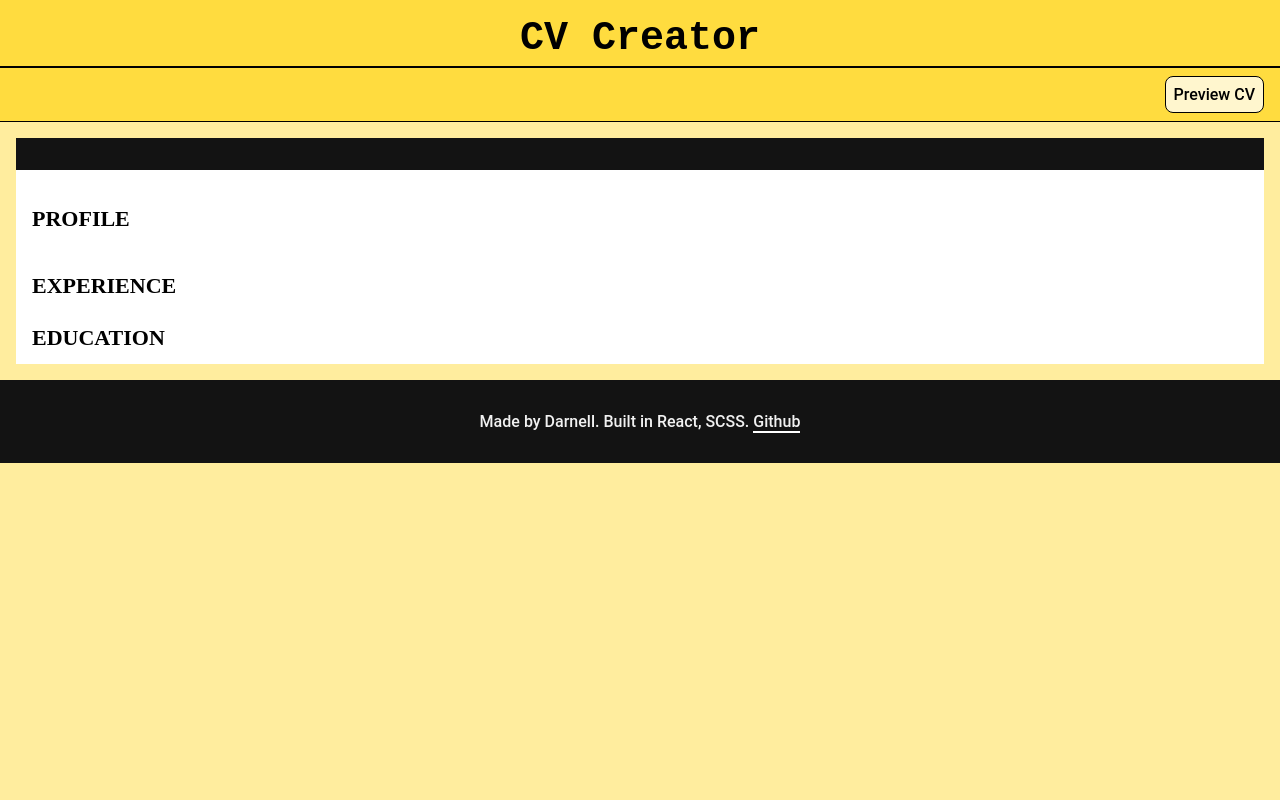
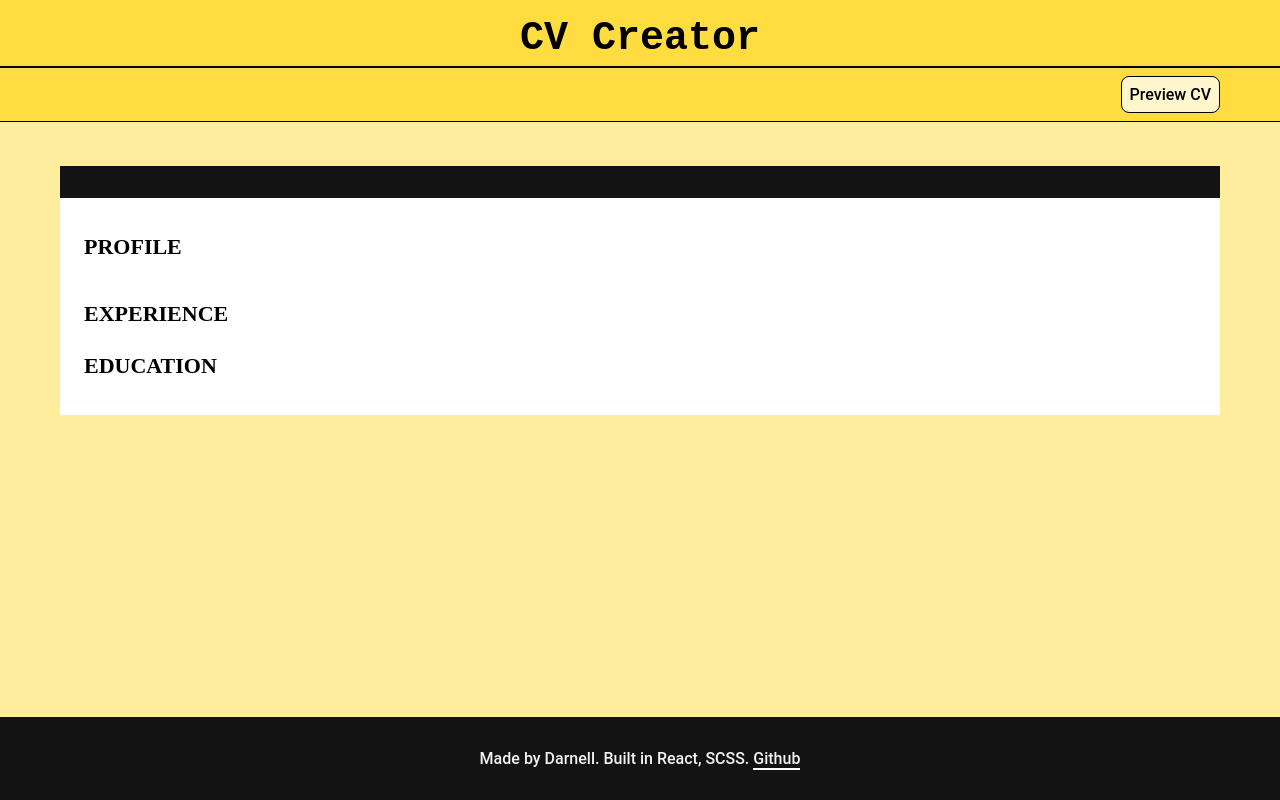
Before and after one commit to DrantDumani/cv-app-v2, a React (Vite) app: page / in a window 1280 px wide. Both pictures are taken after a click on the button "Preview CV". Built offline with nearby package versions, Linux system fonts and the light colour scheme; a web font is replaced by a local one.

Commit message:
Complete tablet style

```diff
--- a/src/App.scss
+++ b/src/App.scss
@@ -16,6 +16,8 @@ body {
 
 #root {
   min-height: 100vh;
+  display: flex;
+  flex-direction: column;
 }
 
 ul,
@@ -47,6 +49,9 @@ a {
   padding: 0.5rem $mob-hor-pad;
   position: sticky;
   top: 0px;
+  @include tablet {
+    @include tablet-padding;
+  }
 
   &__left-li {
     margin-left: auto;
@@ -68,6 +73,7 @@ a {
   font-family: $Roboto;
   padding: 2rem $mob-hor-pad;
   text-align: center;
+  margin-top: auto;
 
   &__text {
     font-weight: 500;
--- a/src/components/CVForm/CVForm.scss
+++ b/src/components/CVForm/CVForm.scss
@@ -1,5 +1,6 @@
 @use "../../styles/variables" as *;
 @use "src/styles/fonts" as *;
+@use "src/styles/mixins" as *;
 
 .form-input-container {
   padding: 1rem;
@@ -7,6 +8,11 @@
   display: flex;
   flex-direction: column;
   gap: 1.5rem;
+  @include tablet {
+    @include tablet-padding;
+    padding-top: $tab-pad-ver;
+    padding-bottom: $tab-pad-ver;
+  }
 
   &__form {
     display: flex;
--- a/src/components/DisplayCV/DisplayCV.jsx
+++ b/src/components/DisplayCV/DisplayCV.jsx
@@ -56,7 +56,7 @@ export default function DisplayCV({
         ))}
       </section>
 
-      <section className="vitae-section">
+      <section className="vitae-section vitae-section--bot-pad">
         <h3 className="vitae-section__title">EDUCATION</h3>
         {education.map((info) => (
           <div key={info.id} className="vitae-section__info">
--- a/src/components/DisplayCV/DisplayCV.scss
+++ b/src/components/DisplayCV/DisplayCV.scss
@@ -1,33 +1,57 @@
 @use "../../styles/variables" as *;
 @use "../../styles/fonts" as *;
+@use "../../styles/mixins" as *;
 
 .vitae-container {
   font-family: $Garamond;
   margin: $mob-hor-pad;
   background-color: #fff;
+  @include tablet {
+    @include tablet-margin;
+    margin-top: $tab-pad-ver;
+    margin-bottom: $tab-pad-ver;
+  }
 }
 
 .vitae-header {
   padding: 1rem;
   background-color: #131313;
   color: #fff;
+  @include tablet {
+    padding-left: $cv-hor-pad;
+    padding-right: $cv-hor-pad;
+    display: flex;
+    justify-content: space-between;
+  }
 
   &__flex-wrapper {
     display: flex;
     flex-direction: column;
     align-items: flex-end;
+    @include tablet {
+      align-items: flex-start;
+    }
   }
 
   &__title {
     font-size: 1.5rem;
     font-weight: 600;
+    @include tablet {
+      font-size: 2.75rem;
+    }
   }
 
   &__text {
     font-size: 1rem;
+    @include tablet {
+      font-size: 1.125rem;
+    }
 
     &--big {
       font-size: 1.375rem;
+      @include tablet {
+        font-size: 2rem;
+      }
     }
   }
 }
@@ -37,6 +61,10 @@
   display: flex;
   flex-direction: column;
   gap: 1rem 0;
+  @include tablet {
+    padding-left: $cv-hor-pad;
+    padding-right: $cv-hor-pad;
+  }
 
   &--top-pad {
     padding-top: 2.25rem;
@@ -63,5 +91,14 @@
 
   &__bullet {
     display: inline;
+    @include tablet {
+      font-size: 1.125rem;
+    }
+  }
+
+  &--bot-pad {
+    @include tablet {
+      padding-bottom: 2.25rem;
+    }
   }
 }
--- a/src/components/InfoWrapper/InfoWrapper.jsx
+++ b/src/components/InfoWrapper/InfoWrapper.jsx
@@ -19,7 +19,7 @@ export default function InfoWrapper({
         <p className="info-wrapper__text">{text}</p>
         <p className="info-wrapper__text">{location}</p>
       </div>
-      <p className="info-wrapper__text">{`${startStr} - ${endStr}`}</p>
+      <p className="info-wrapper__text info-wrapper__text--bold">{`${startStr} - ${endStr}`}</p>
     </div>
   );
 }
--- a/src/components/InfoWrapper/InfoWrapper.scss
+++ b/src/components/InfoWrapper/InfoWrapper.scss
@@ -1,8 +1,23 @@
+@use "../../styles/mixins" as *;
+
 .info-wrapper {
   display: flex;
   justify-content: space-between;
 
   &__title {
-    font-size: 1.125rem;
+    font-size: 1.0625rem;
+    @include tablet {
+      font-size: 1.5rem;
+    }
+  }
+
+  &__text {
+    @include tablet {
+      font-size: 1.125rem;
+    }
+
+    &--bold {
+      font-weight: 600;
+    }
   }
 }
--- a/src/components/InputWrapper/InputWrapper.scss
+++ b/src/components/InputWrapper/InputWrapper.scss
@@ -1,3 +1,5 @@
+@use "../../styles/mixins" as *;
+
 .input-container {
   display: flex;
   flex-direction: column;
@@ -22,5 +24,11 @@
     &--textarea {
       resize: none;
     }
+
+    &--select {
+      @include tablet {
+        width: 11.25rem;
+      }
+    }
   }
 }
--- a/src/styles/_mixins.scss
+++ b/src/styles/_mixins.scss
@@ -9,3 +9,19 @@
   border-radius: 0.5rem;
   cursor: pointer;
 }
+
+@mixin tablet {
+  @media (min-width: 768px) {
+    @content;
+  }
+}
+
+@mixin tablet-padding {
+  padding-left: 3.75rem;
+  padding-right: 3.75rem;
+}
+
+@mixin tablet-margin {
+  margin-left: 3.75rem;
+  margin-right: 3.75rem;
+}
--- a/src/styles/_variables.scss
+++ b/src/styles/_variables.scss
@@ -9,3 +9,5 @@ $header-nav-colors: #ffdc3f;
 
 //padding
 $mob-hor-pad: 1rem;
+$tab-pad-ver: 2.75rem;
+$cv-hor-pad: 1.5rem;
```
